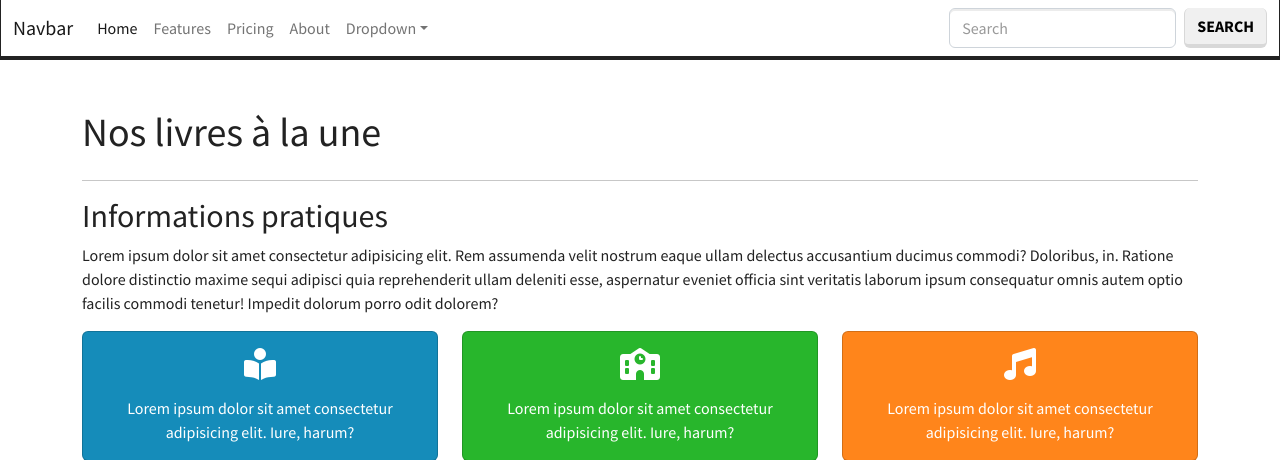
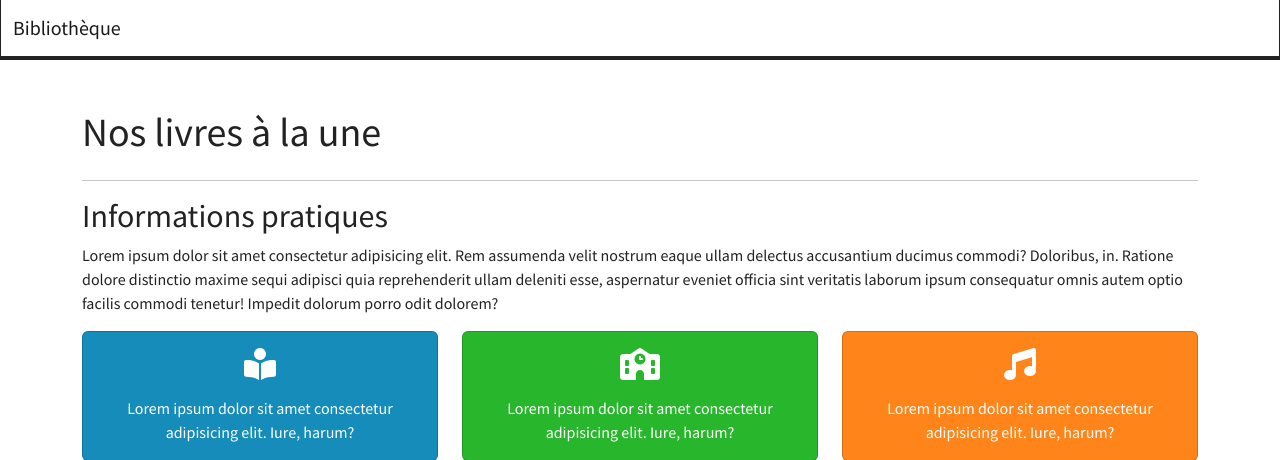
Before and after one commit to StephaneBouret/bookshelf-course, a Symfony app: template templates/home/index.html.twig in a window 1280 px wide. Shown: the top 460 px of the page. Run offline with Twig, Linux system fonts and the light colour scheme; the template is opened without the code that fills it, so the values that code supplies are empty; some libraries are stand-ins or nearby versions.

Commit message:
Travail sur la barre de navigation et mise en place des liens

```diff
--- a/templates/book/show.html.twig
+++ b/templates/book/show.html.twig
@@ -29,7 +29,9 @@
 				{{ book.author.firstname }}
 				{{ book.author.lastname }}
 			</span>
+			<p>Date de parution : {{ book.publicationAt | date("Y") }}</p>
 			<p>{{ book.description }}</p>
+			<p>Etat : {{ book.state.name }}</p>
 			<a href="#" class="btn btn-success btn-lg">
 				<i class="fas fa-shopping-cart"></i>
 				Réserver
--- a/templates/home/index.html.twig
+++ b/templates/home/index.html.twig
@@ -7,20 +7,8 @@
 	<h1>Nos livres à la une</h1>
 	<div class="row">
 		{% for b in books %}
-			<div class="col">
-				<div class="card">
-					<img src="{{ b.picture }}" alt="Image du livre" class="img-fluid">
-					<div class="card-body">
-						<h4 class="card-title">{{ b.name }}</h4>
-						<span class="badge bg-info">{{ b.category.name }}</span>
-						<span class="badge bg-danger">{{ b.author.firstname }} {{ b.author.lastname }}</span>
-						<p class="card-text">
-							{{ b.description | u.truncate(80, '...') }}
-						</p>
-						<a href="#" class="btn btn-primary btn-sm">Détails</a>
-						<a href="#" class="btn btn-success btn-sm">Réserver</a>
-					</div>
-				</div>
+			<div class="col-lg-4 col-md-4">
+				{% include "partials/_book_card.html.twig" %}
 			</div>
 		{% endfor %}
 	</div>
--- a/templates/partials/_navbar.html.twig
+++ b/templates/partials/_navbar.html.twig
@@ -1,40 +1,17 @@
 <nav class="navbar navbar-expand-lg bg-body-tertiary">
 	<div class="container-fluid">
-		<a class="navbar-brand" href="#">Navbar</a>
+		<a class="navbar-brand" href="/">Bibliothèque</a>
 		<button class="navbar-toggler" type="button" data-bs-toggle="collapse" data-bs-target="#navbarColor04" aria-controls="navbarColor04" aria-expanded="false" aria-label="Toggle navigation">
 			<span class="navbar-toggler-icon"></span>
 		</button>
 		<div class="collapse navbar-collapse" id="navbarColor04">
 			<ul class="navbar-nav me-auto">
+				{% for c in categoryRepository.findAll() %}
 				<li class="nav-item">
-					<a class="nav-link active" href="#">Home
-						<span class="visually-hidden">(current)</span>
-					</a>
+					<a class="nav-link" href="{{ path('book_category', {'slug': c.slug}) }}">{{ c.name }}</a>
 				</li>
-				<li class="nav-item">
-					<a class="nav-link" href="#">Features</a>
-				</li>
-				<li class="nav-item">
-					<a class="nav-link" href="#">Pricing</a>
-				</li>
-				<li class="nav-item">
-					<a class="nav-link" href="#">About</a>
-				</li>
-				<li class="nav-item dropdown">
-					<a class="nav-link dropdown-toggle" data-bs-toggle="dropdown" href="#" role="button" aria-haspopup="true" aria-expanded="false">Dropdown</a>
-					<div class="dropdown-menu">
-						<a class="dropdown-item" href="#">Action</a>
-						<a class="dropdown-item" href="#">Another action</a>
-						<a class="dropdown-item" href="#">Something else here</a>
-						<div class="dropdown-divider"></div>
-						<a class="dropdown-item" href="#">Separated link</a>
-					</div>
-				</li>
+				{% endfor %}
 			</ul>
-			<form class="d-flex">
-				<input class="form-control me-sm-2" type="search" placeholder="Search">
-				<button class="btn btn-secondary my-2 my-sm-0" type="submit">Search</button>
-			</form>
 		</div>
 	</div>
 </nav>
```
Also changed, not shown: templates/book/category.html.twig (+2 -15 lines), templates/partials/_book_card.html.twig (added, +17 -0 lines), 1 other file.
